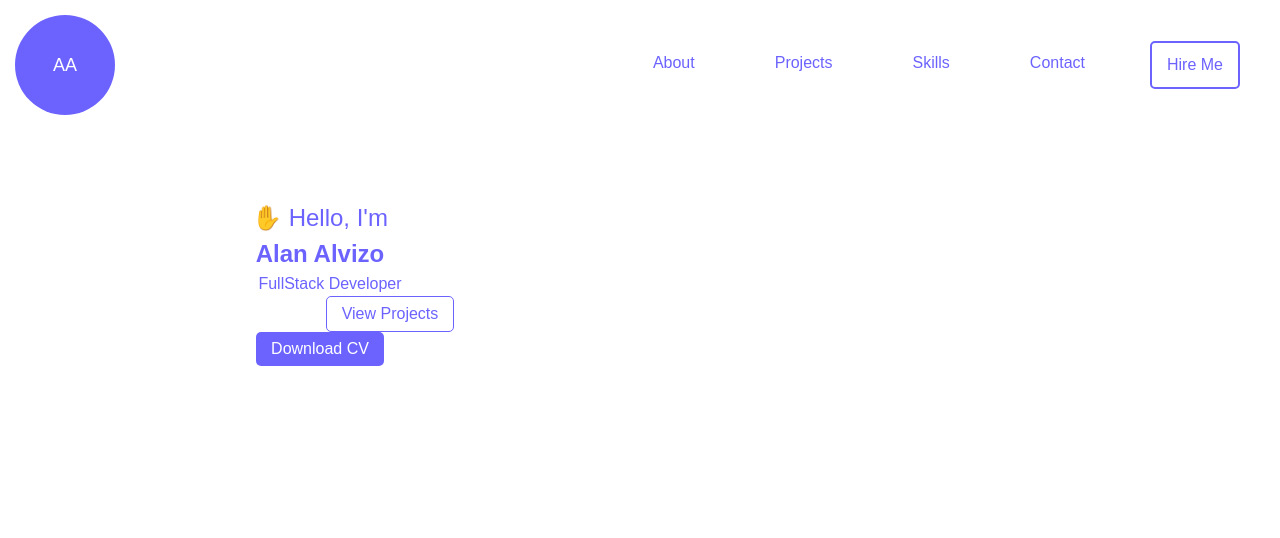
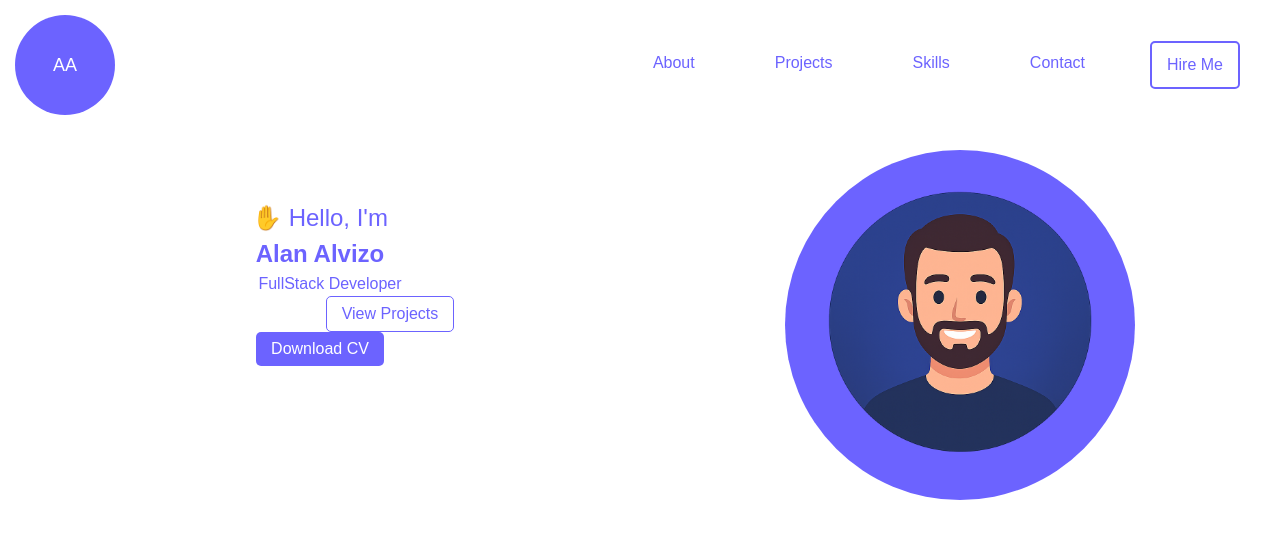
Before and after one commit to aalvizo2/portafolioDefinitivo, a Next.js app: page / in a window 1280 px wide. Shown: the top 538 px of the page. Built offline with nearby package versions, Linux system fonts and the light colour scheme.

Commit message:
avatar section done

```diff
--- a/src/app/globals.css
+++ b/src/app/globals.css
@@ -34,6 +34,14 @@ body {
 
 
 }
+
+.second-layer{
+  width: 50%;
+  display: flex;
+  align-items: center;
+  justify-content: center;
+}
+
 .first-layer h1{
   color: var(--color-primario);
   font-size: 24px;
@@ -90,3 +98,16 @@ body {
   border: 1px solid var(--color-primario);
   color: var(--color-primario)
 }
+
+.avatar{
+  width: 350px;
+  height: 350px;
+  background-color: var(--color-primario);
+  border-radius: 50%;
+
+}
+
+.avatar img{
+  width: 100%;
+  object-fit: fill;
+}
--- a/src/app/page.tsx
+++ b/src/app/page.tsx
@@ -1,6 +1,6 @@
 "use client"
 import Navbar from "./components/navbar/navbar"
-import avatar from '../../public/img/avatar.png'
+
 
 export default function Home() {
 
@@ -17,7 +17,7 @@ export default function Home() {
     <>
       <Navbar />
       <div className="space"></div>
-      <div className="mainframe">
+      <div className="main-frame">
         <div className="first-layer text-center">
           <h1>
             <span className="wave inline-block">✋</span> Hello, I'm
@@ -33,10 +33,13 @@ export default function Home() {
               </button>
           </div>
         </div>
+        <div className="second-layer">
+         <div className="avatar">
+            <img src="/img/avatar.png" alt="avatar" />
+         </div>
       </div>
-      <div className="main-avatar-frame">
+      </div>
 
-      </div>
     </>
   )
 }
```
